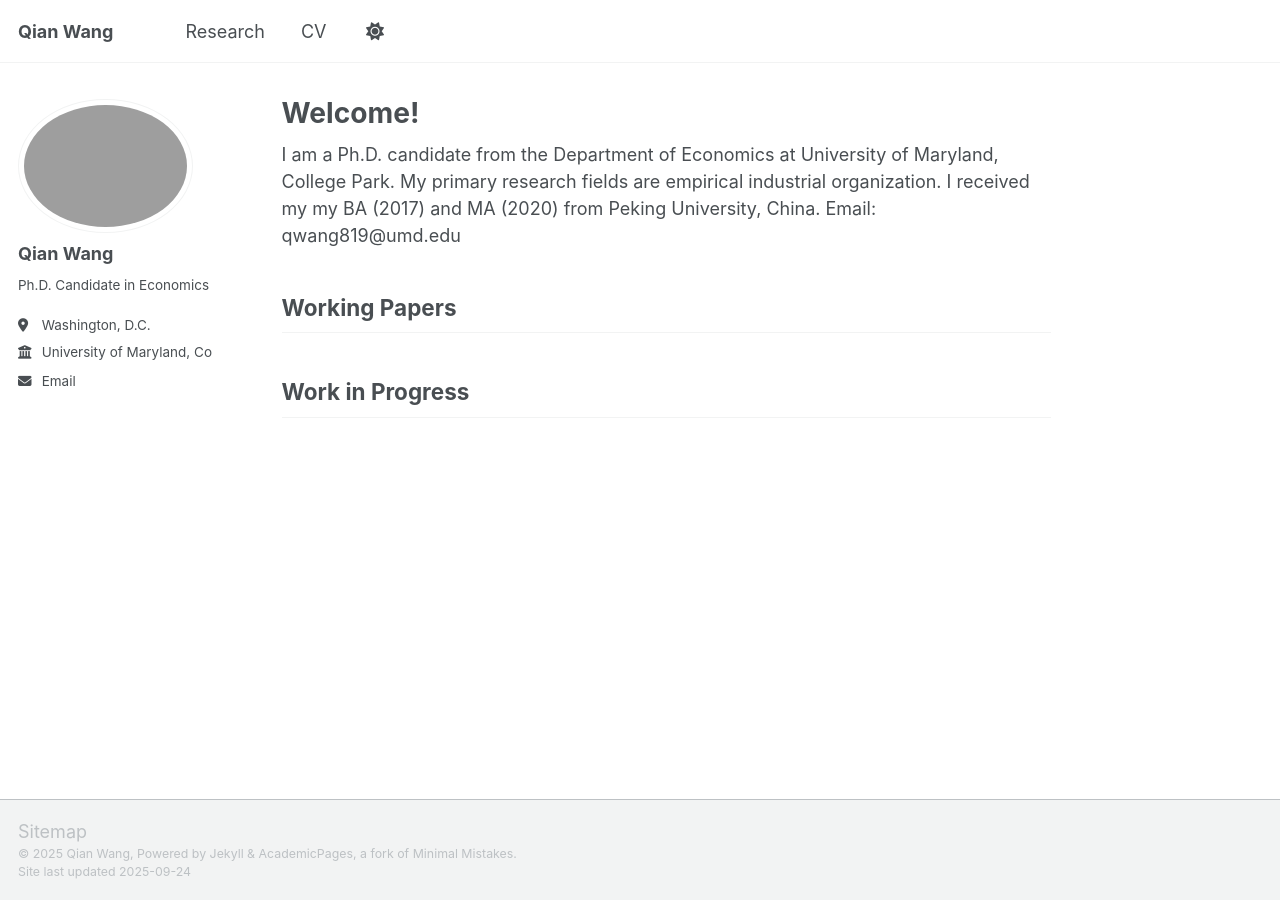
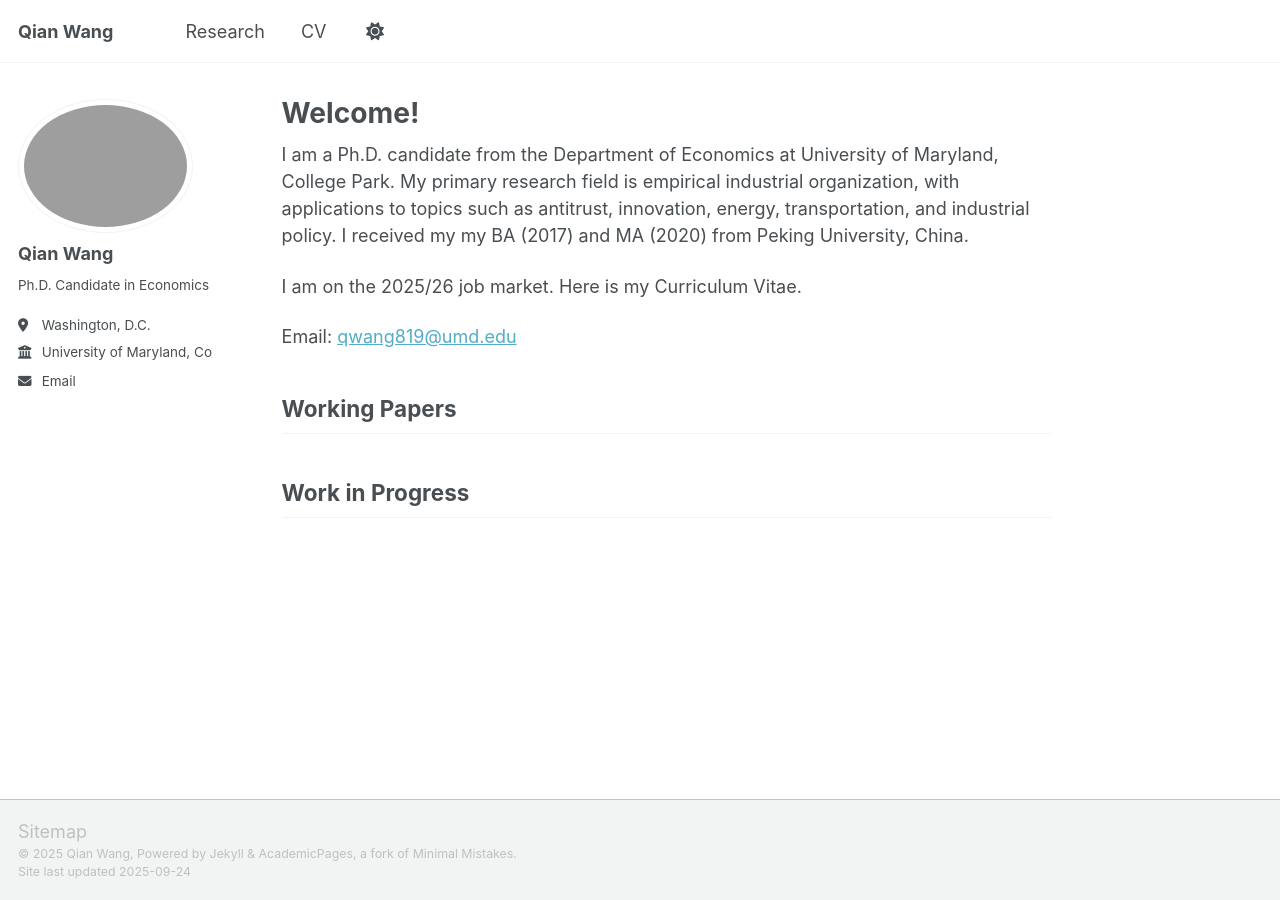
Before and after one commit to qwang819/qwang819.github.io, a Jekyll site: the page built from _pages/about.md, in a window 1280 px wide. Built offline with Jekyll 4.4.1, drawn with Linux system fonts in a browser that asks for light colours; a script that is not in the unit is left out.

Commit message:
Update about.md

```diff
--- a/_pages/about.md
+++ b/_pages/about.md
@@ -8,8 +8,11 @@ redirect_from:
  - /about.html
 ---
 
-I am a Ph.D. candidate from the Department of Economics at University of Maryland, College Park. My primary research fields are empirical industrial organization. I received my my BA (2017) and MA (2020) from Peking University, China.
-Email: qwang819@umd.edu
+I am a Ph.D. candidate from the Department of Economics at University of Maryland, College Park. My primary research field is empirical industrial organization, with applications to topics such as antitrust, innovation, energy, transportation, and industrial policy. I received my my BA (2017) and MA (2020) from Peking University, China.
+
+I am on the 2025/26 job market. Here is my Curriculum Vitae.
+
+Email: <a href="mailto:qwang819@umd.edu">qwang819@umd.edu</a>
 
 ## Working Papers
 
```
